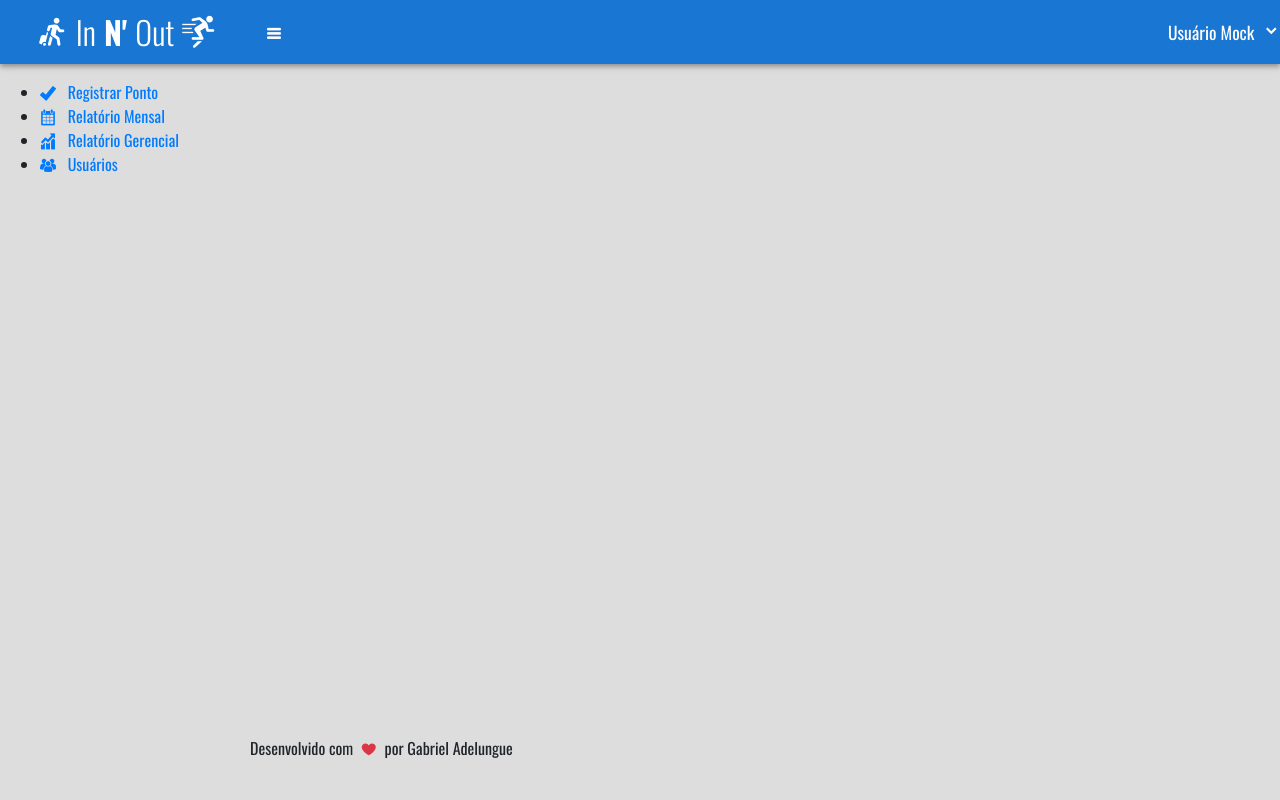
After one commit to gabriel-adelungue/CursoPHP_Cod3r, a PHP site: template innout/src/views/template/left.php in a window 1280 px wide. The commit adds this page. Run offline with PHP 8.4, Linux system fonts and the light colour scheme; the template is opened without the code that fills it, so the values that code supplies are empty.

Commit message:
subindo arquivos

```diff
--- a/innout/src/config/loader.php
+++ b/innout/src/config/loader.php
@@ -28,6 +28,9 @@ function loadTemplateView($viewName, $params = array()){
     }
 
 
+    require_once(TEMPLATE_PATH . "/header.php");
+    require_once(TEMPLATE_PATH . "/left.php");
     require_once(VIEW_PATH . "/{$viewName}.php");
+    require_once(TEMPLATE_PATH . "/footer.php");
 
 }
--- a/innout/src/exceptions/ValidationException.php
+++ b/innout/src/exceptions/ValidationException.php
@@ -1,6 +1,6 @@
 <?php
 
-class ValidationException extends Exception {
+class ValidationException extends AppException {
 
     private $errors = [];
 
@@ -16,7 +16,7 @@ class ValidationException extends Exception {
         return $this->errors;
     }
 
-    public function get(){
-        return $this->errors['$att'];
+    public function get($att){
+        return $this->errors[$att];
     }
 }
--- a/innout/src/views/day_records.php
+++ b/innout/src/views/day_records.php
@@ -1 +1,3 @@
-<h1>OK!</h1>
+<main class="content">
+    <h1>OK</h1>
+</main>
--- /dev/null
+++ b/innout/src/views/template/footer.php
@@ -0,0 +1,8 @@
+
+<footer class="footer">
+    <span>Desenvolvido com</span>
+    <span><i class="icofont-heart text-danger mx-1"></i></span>
+    <span>por Gabriel Adelungue</span>
+</footer>
+</body>
+</html>
--- /dev/null
+++ b/innout/src/views/template/header.php
@@ -0,0 +1,47 @@
+<!DOCTYPE html>
+<html lang="en">
+<head>
+    <meta charset="UTF-8">
+    <meta http-equiv="X-UA-Compatible" content="IE=edge">
+    <meta name="viewport" content="width=device-width, initial-scale=1.0">
+    <link rel="stylesheet" href="assets/css/comum.css">
+    <link rel="stylesheet" href="assets/css/bootstrap.min.css">
+    <link rel="stylesheet" href="assets/css/icofont.min.css">
+    <link rel="stylesheet" href="assets/css/template.css">
+    <title>In N' Out</title>
+</head>
+<body>
+    <header class="header">
+        <div class="logo">
+            <i class="icofont-travelling mr-2"></i>
+            <span class="font-weight-light">In</span>
+            <span class="font-weight-bold mr-2 ml-2">N'</span>
+            <span class="font-weight-light">Out</span>
+            <i class="icofont-runner-alt-1 ml-2"></i>
+        </div>
+
+        <div class="menu-toggle mx-3">
+            <i class="icofont-navigation-menu"></i>
+        </div>
+
+        <div class="spacer">
+
+        </div>
+
+        <div class="dropdown">
+            <div class="dropdown-button">
+                <span>Usuário Mock</span>
+                <i class="icofont-simple-down ml-2"></i>
+                <div class="dropdown-content">
+                    <ul class="nav-list">
+                        <li class="nav-item">
+                            <a href="logout.php">
+                                <i class="iconfont-layout mr-2"></i>
+                                Sair
+                            </a>
+                        </li>
+                    </ul>
+                </div>
+            </div>
+        </div>
+    </header>
--- /dev/null
+++ b/innout/src/views/template/left.php
@@ -0,0 +1,35 @@
+<aside class="sidebar">
+    <nav class="menu mt-3">
+        <ul class="nav-list">
+
+            <li class="nav-item">
+                <a href="day_records.php">
+                    <i class="icofont-ui-check mr-2"></i>
+                    Registrar Ponto
+                </a>
+            </li>
+
+            <li class="nav-item">
+                <a href=".php">
+                    <i class="icofont-ui-calendar mr-2"></i>
+                    Relatório Mensal
+                </a>
+            </li>
+
+            <li class="nav-item">
+                <a href=".php">
+                    <i class="icofont-chart-histogram mr-2"></i>
+                    Relatório Gerencial
+                </a>
+            </li>
+
+            <li class="nav-item">
+                <a href=".php">
+                    <i class="icofont-users mr-2"></i>
+                    Usuários
+                </a>
+            </li>
+
+        </ul>
+    </nav>
+</aside>
```
Also changed, not shown: innout/public/index.php (+4 -3 lines), innout/public/assets/css/template.css (added).
